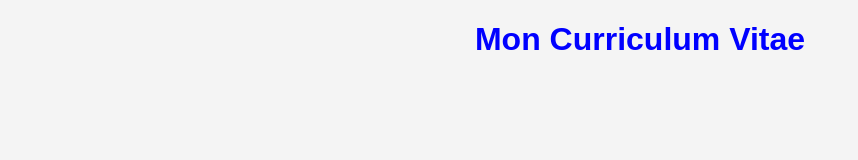
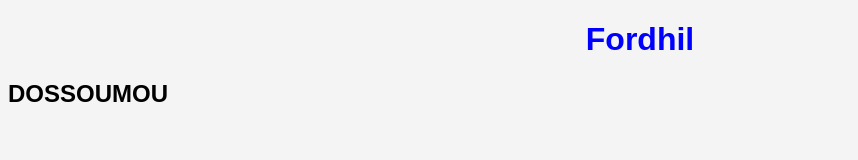
Before and after one commit to fordhil/mon-cv, a plain HTML site: page index.html in a window 1280 px wide. Shown: the whole page, without its empty margins (0-858 px from the left). Drawn offline with Linux system fonts and the light colour scheme.

Commit message:
mise en place de la section titre

```diff
--- a/index.html
+++ b/index.html
@@ -10,7 +10,10 @@
 </head>
 <body>
 
-    <h1>Mon Curriculum Vitae</h1>
+    <header>
+        <h1>Fordhil</h1>
+        <h2>DOSSOUMOU</h2>
+    </header>
 
 </body>
 </html>
```
